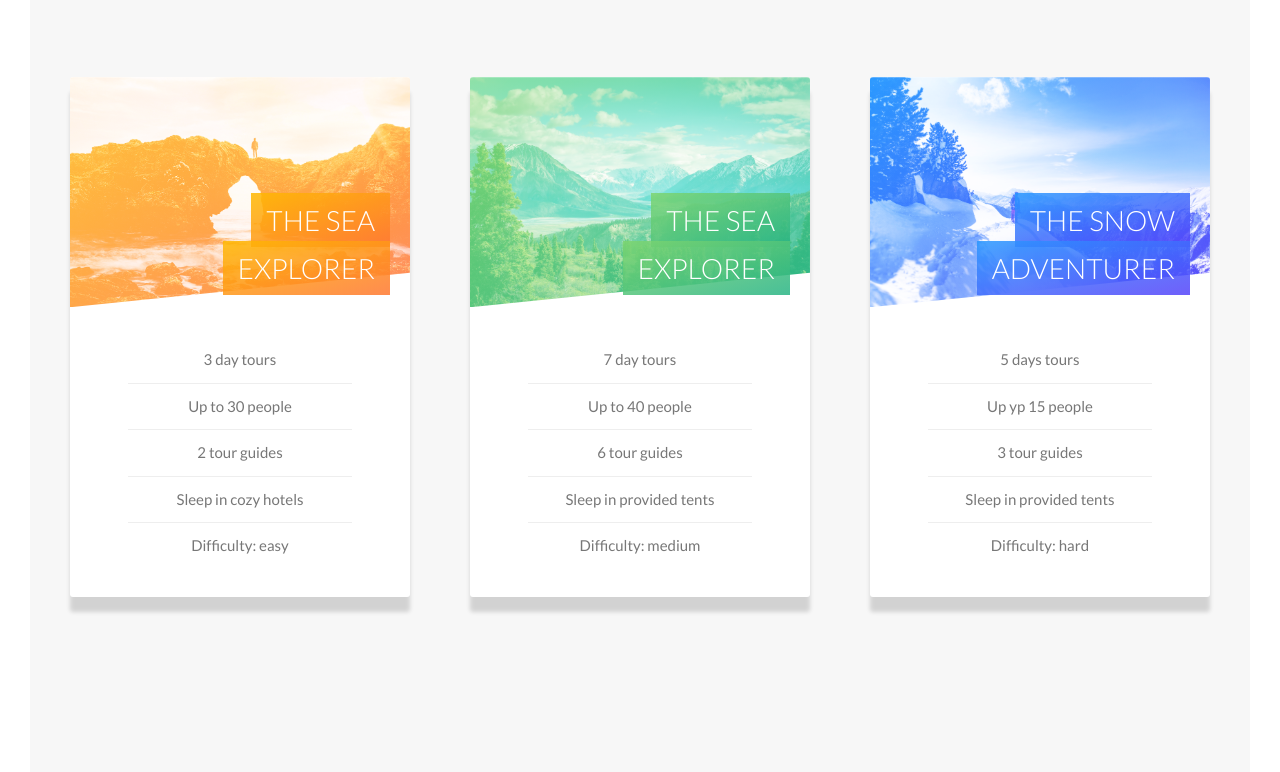
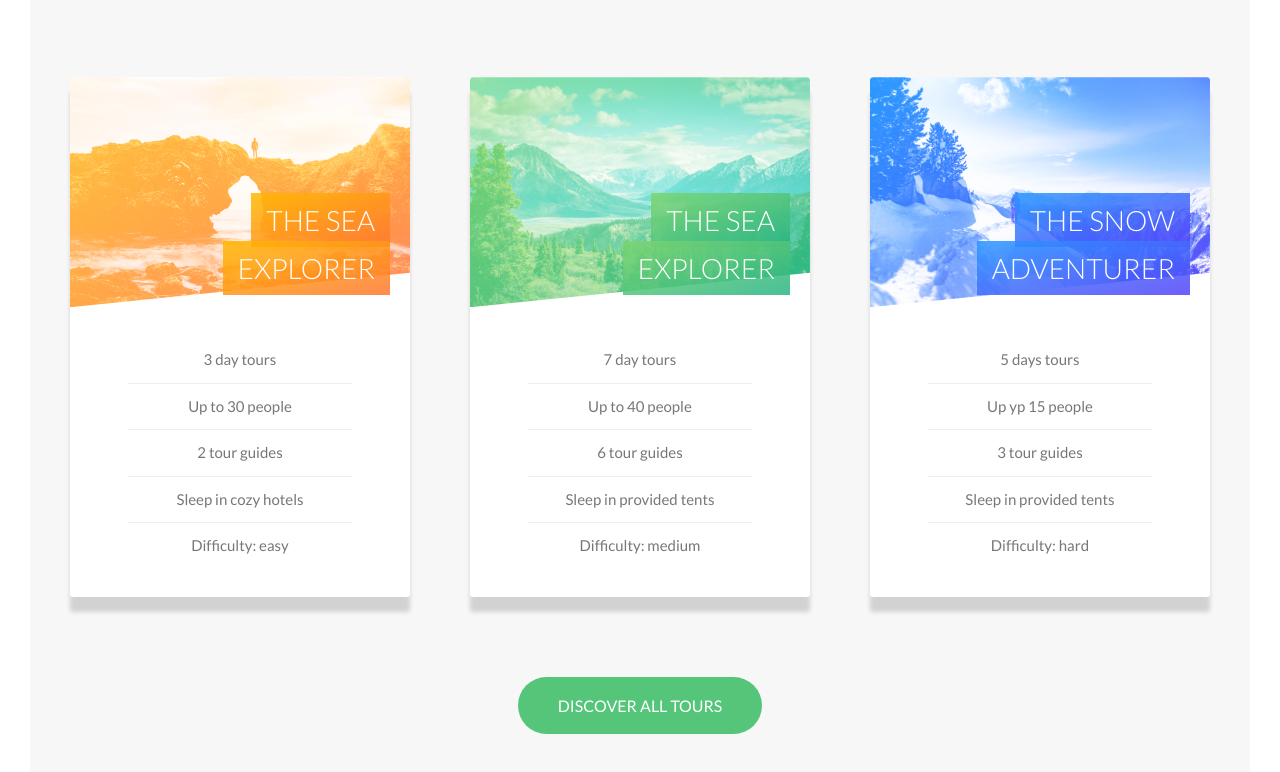
Before and after one commit to lauraenria/Natours-Project, a website: page index.html in a window 1280 px wide. Shown: the part 2423-3195 px from the top of the page. Drawn offline with Linux system fonts and the light colour scheme.

Commit message:
build the Tours Section - Part 3 add final button

```diff
--- a/index.html
+++ b/index.html
@@ -218,7 +218,10 @@
                         </div>
                     </div>
                 </div>
-                <!-- end cards -->
+            </div>
+            <!-- row and cards end -->
+            <div class="u-center-text u-margin-top-huge">
+                <a href="#" class="btn btn--green">Discover all tours</a>
             </div>
         </section>
     </main>
--- a/sass/base/_utilities.scss
+++ b/sass/base/_utilities.scss
@@ -13,3 +13,11 @@
 .u-margin-bottom-big {
     margin-bottom: 8rem;
 }
+
+.u-margin-top-big {
+    margin-bottom: 8rem;
+}
+
+.u-margin-top-huge {
+    margin-bottom: 10rem;
+}
--- a/sass/components/_button.scss
+++ b/sass/components/_button.scss
@@ -60,9 +60,17 @@
         &::after {
             background-color: $color-white;
         }
+    }
 
+    &--green {
+        background-color: $color-primary;
+        color: $color-white;
 
+        &::after {
+            background-color: $color-primary;
         }
+    }
+
 
 
         &::after {
--- a/sass/components/_card.scss
+++ b/sass/components/_card.scss
@@ -63,6 +63,9 @@
         background-blend-mode: screen;
         -webkit-clip-path: polygon(0 0, 100% 0, 100% 85%, 0 100%);
         clip-path: polygon(0 0, 100% 0, 100% 85%, 0 100%);
+        // fix overflow: hidden not working
+        border-top-left-radius: 3px;
+        border-top-right-radius: 3px;
 
         &--1 {
             background-image: linear-gradient(to right bottom, $color-secondary-light, $color-secondary-dark),
--- a/sass/pages/_home.scss
+++ b/sass/pages/_home.scss
@@ -26,6 +26,6 @@
 
 .section-tours {
     background-color: $color-grey-light-1;
-    padding: 25rem 0 50rem 0;
+    padding: 25rem 0 15rem 0;
     margin-top: -10rem;
 }
```
Also changed, not shown: css/style.css. Lines whose indentation alone changed are shown as unchanged.
